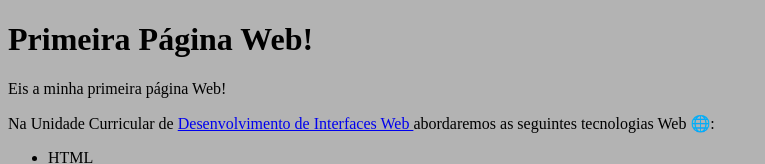
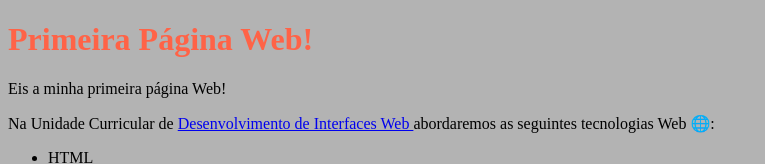
Before and after one commit to a22408651GoncaloAlmeida/a22408651GoncaloAlmeida.github.io, a plain HTML site: page index.html in a window 1280 px wide. Shown: the top 164 px of the page, without its empty margins (0-765 px from the left). Drawn offline with Linux system fonts and the light colour scheme.

Commit message:
Primeira pagina web

```diff
--- a/index.html
+++ b/index.html
@@ -8,7 +8,7 @@
 <body>
 
 <header>
-    <h1>Primeira Página Web!</h1>
+    <h1 style="color:Tomato;">Primeira Página Web!</h1>
 </header>
 
 <main>
```
